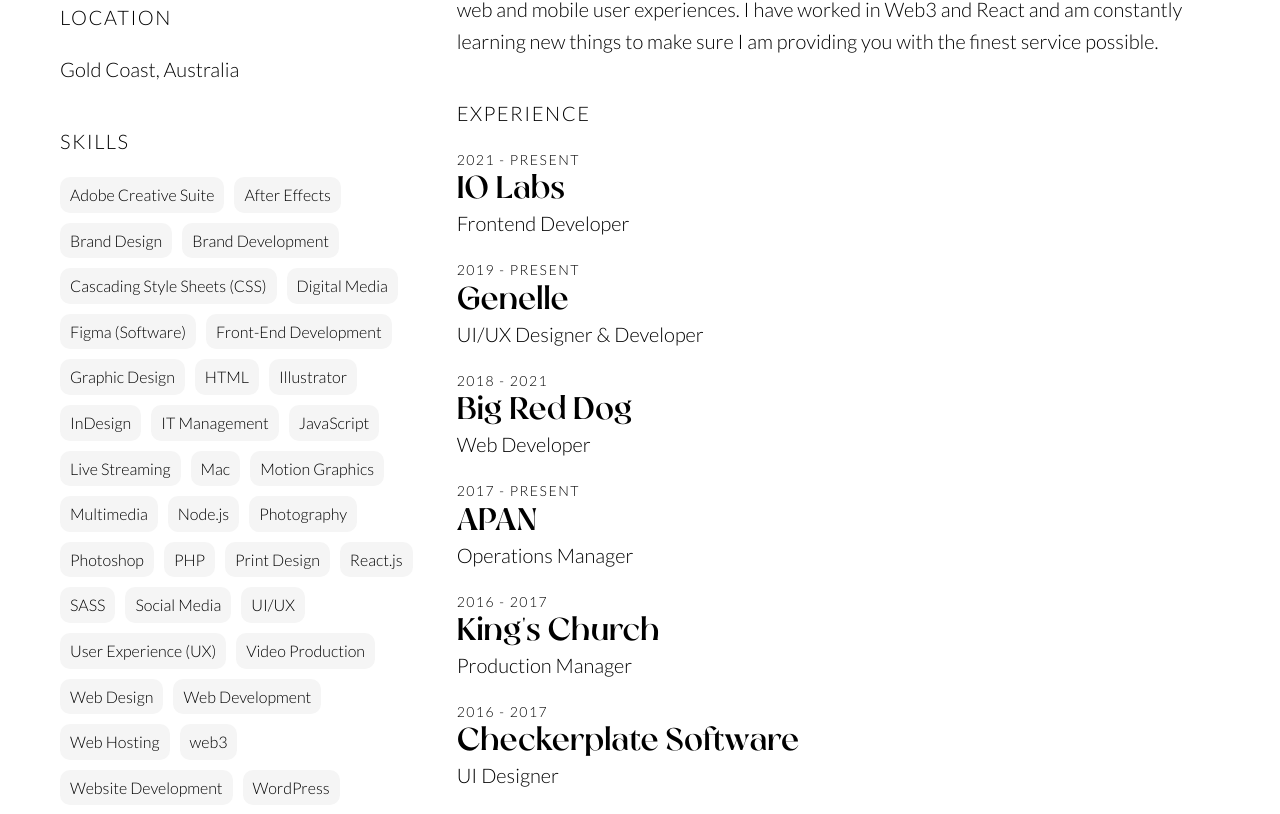
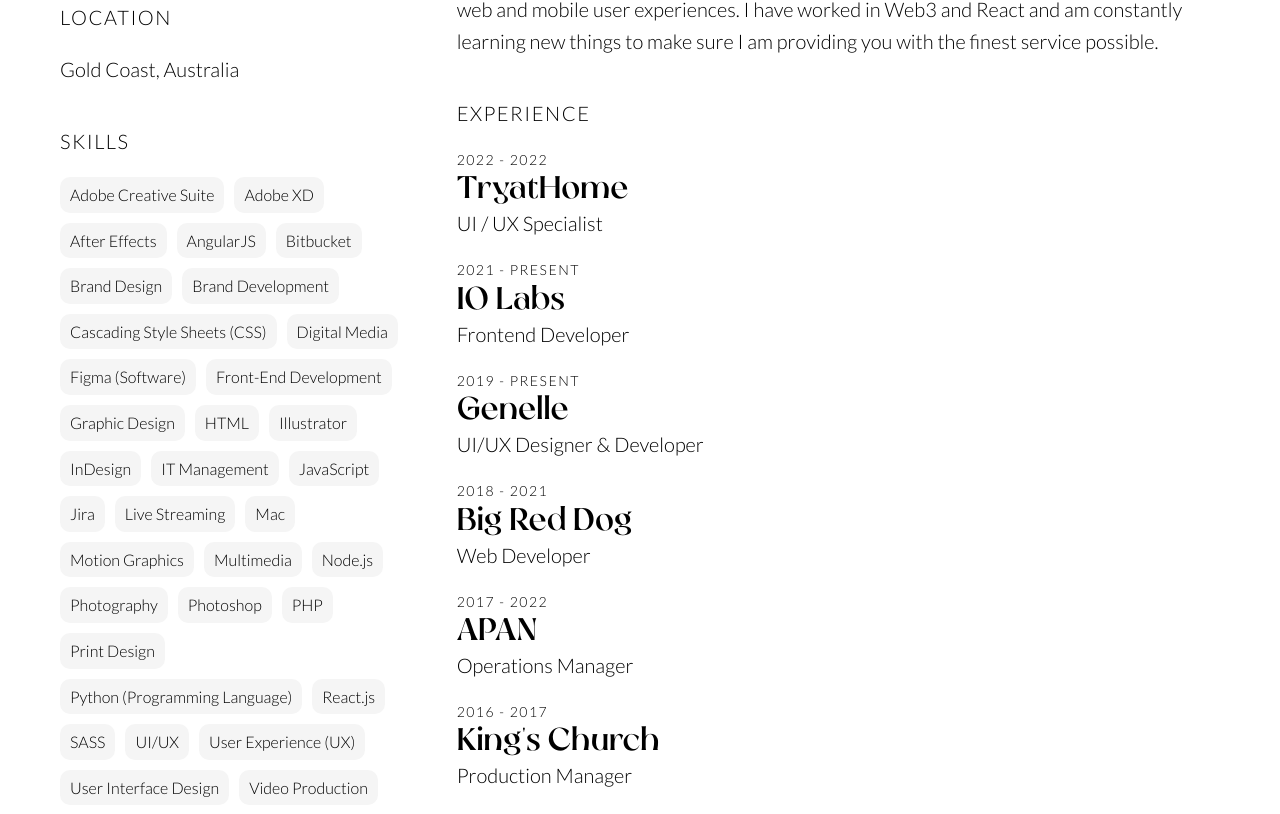
Before and after one commit to Thomo120/angusthompson, a Next.js app: page /resume in a window 1280 px wide. Shown: the part 486-1300 px from the top of the page. Built offline with nearby package versions, Linux system fonts and the light colour scheme.

Commit message:
Updated linkedin resume

```diff
--- a/data/linkedin.json
+++ b/data/linkedin.json
@@ -40,15 +40,6 @@
       "location": "Gold Coast, Queensland, Australia"
     },
     {
-      "name": "APAN ",
-      "position": "Operations Manager",
-      "startDate": "2017-03-31",
-      "endDate": "",
-      "highlights": [],
-      "url": "https://www.linkedin.com/company/apanetwork/",
-      "location": "Gold Coast, Queensland, Australia"
-    },
-    {
       "name": "Genelle",
       "position": "UI/UX Designer & Developer",
       "startDate": "2019-02-28",
@@ -56,6 +47,23 @@
       "highlights": [],
       "url": "",
       "location": "Athens, Greece"
+    },
+    {
+      "name": "TryatHome",
+      "position": "UI / UX Specialist",
+      "startDate": "2022-11-30",
+      "endDate": "2022-12-31",
+      "highlights": [],
+      "url": "https://www.linkedin.com/company/try-home/"
+    },
+    {
+      "name": "APAN ",
+      "position": "Operations Manager",
+      "startDate": "2017-03-31",
+      "endDate": "2022-12-31",
+      "highlights": [],
+      "url": "https://www.linkedin.com/company/apanetwork/",
+      "location": "Gold Coast, Queensland, Australia"
     },
     {
       "name": "Big Red Dog",
@@ -170,27 +178,27 @@
   "publications": [],
   "skills": [
     {
-      "name": "Brand Design",
+      "name": "Adobe XD",
       "level": "",
       "keywords": []
     },
     {
-      "name": "Print Design",
+      "name": "AngularJS",
       "level": "",
       "keywords": []
     },
     {
-      "name": "Social Media Marketing",
+      "name": "Python (Programming Language)",
       "level": "",
       "keywords": []
     },
     {
-      "name": "Social Marketing",
+      "name": "User Interface Design",
       "level": "",
       "keywords": []
     },
     {
-      "name": "King's Christian College",
+      "name": "TryatHome",
       "level": "",
       "keywords": []
     },
@@ -231,6 +239,11 @@
     },
     {
       "name": "PHP",
+      "level": "",
+      "keywords": []
+    },
+    {
+      "name": "Print Design",
       "level": "",
       "keywords": []
     },
@@ -285,12 +298,22 @@
       "keywords": []
     },
     {
+      "name": "Brand Design",
+      "level": "",
+      "keywords": []
+    },
+    {
       "name": "Multimedia",
       "level": "",
       "keywords": []
     },
     {
       "name": "Figma (Software)",
+      "level": "",
+      "keywords": []
+    },
+    {
+      "name": "Social Marketing",
       "level": "",
       "keywords": []
     },
@@ -320,7 +343,17 @@
       "keywords": []
     },
     {
+      "name": "Jira",
+      "level": "",
+      "keywords": []
+    },
+    {
       "name": "Website Development",
+      "level": "",
+      "keywords": []
+    },
+    {
+      "name": "Social Media Marketing",
       "level": "",
       "keywords": []
     },
@@ -336,6 +369,11 @@
     },
     {
       "name": "web3",
+      "level": "",
+      "keywords": []
+    },
+    {
+      "name": "Bitbucket",
       "level": "",
       "keywords": []
     },
@@ -367,7 +405,12 @@
     }
   ],
   "interests": [],
-  "references": [],
+  "references": [
+    {
+      "name": "Denver Naidoo",
+      "reference": "I highly recommend Angus for any project that requires a skilled UI/UX specialist. I have had the pleasure of working with Angus and have always been impressed by his ability to create beautiful and user friendly designs.\n\nAngus has an exceptional eye for detail and a deep understanding of user experience principles. He is able to take complex ideas and turn them into simple, elegant designs that are easy for users to understand and navigate. In addition, Angus is a skilled communicator and a pleasure to work with.\n\nI have no hesitation in recommending Angus for any project that requires a talented and experienced UI/UX specialist. Angus will be an asset to any team and will help to ensure the success of any project he is involved in."
+    }
+  ],
   "projects": [],
   "meta": {
     "version": "v1.0.0",
--- a/package.json
+++ b/package.json
@@ -10,7 +10,7 @@
   "dependencies": {
     "@emotion/react": "latest",
     "@emotion/styled": "latest",
-    "next": "latest",
+    "next": "12.2.5",
     "sass": "latest",
     "react": "latest",
     "react-dom": "latest",
--- a/pages/resume.js
+++ b/pages/resume.js
@@ -41,7 +41,7 @@
     }
 
     //  remove the following skills from the list
-    const remove = ["Social Media Marketing","Social Marketing","King's Christian College"]
+    const remove = ["Social Media Marketing","Social Marketing","Social Media","King's Christian College","TryatHome"]
     const filteredSkills = removeSkills(skills, remove)
 
     // format date
```
